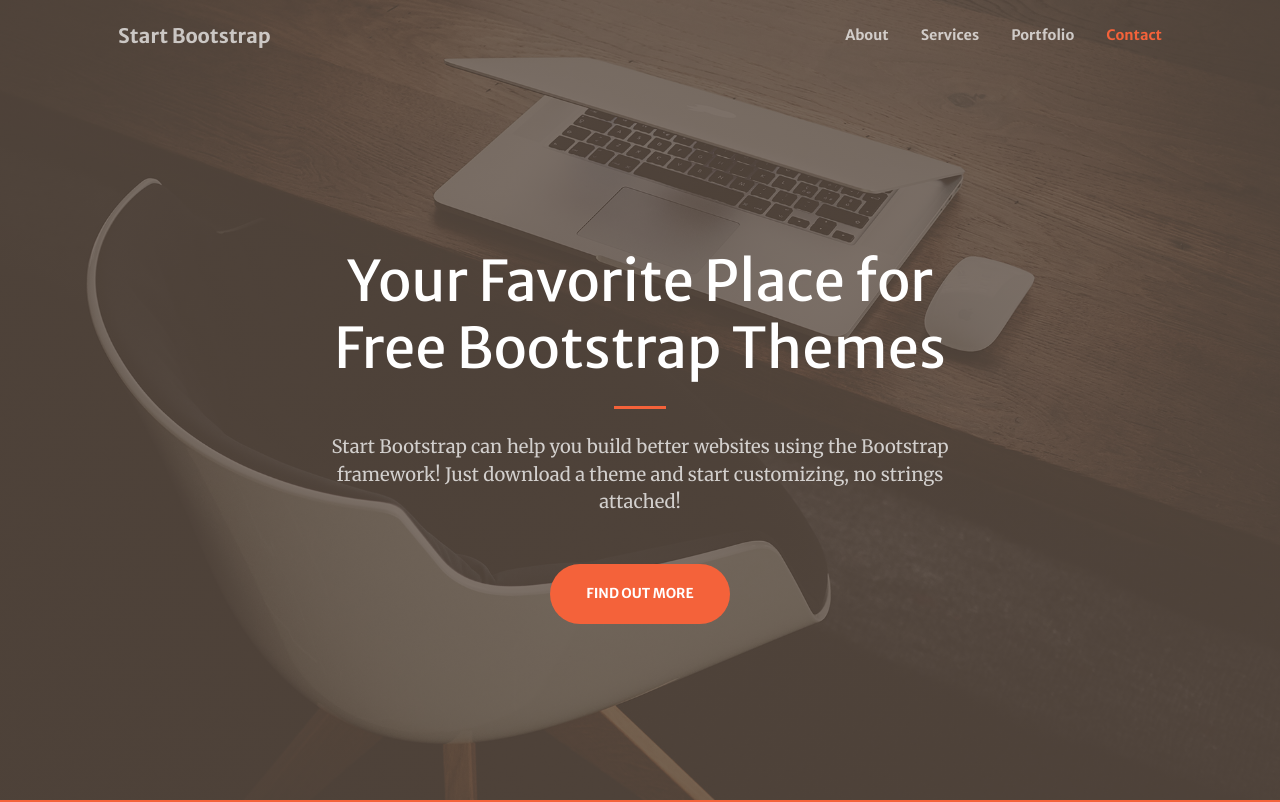
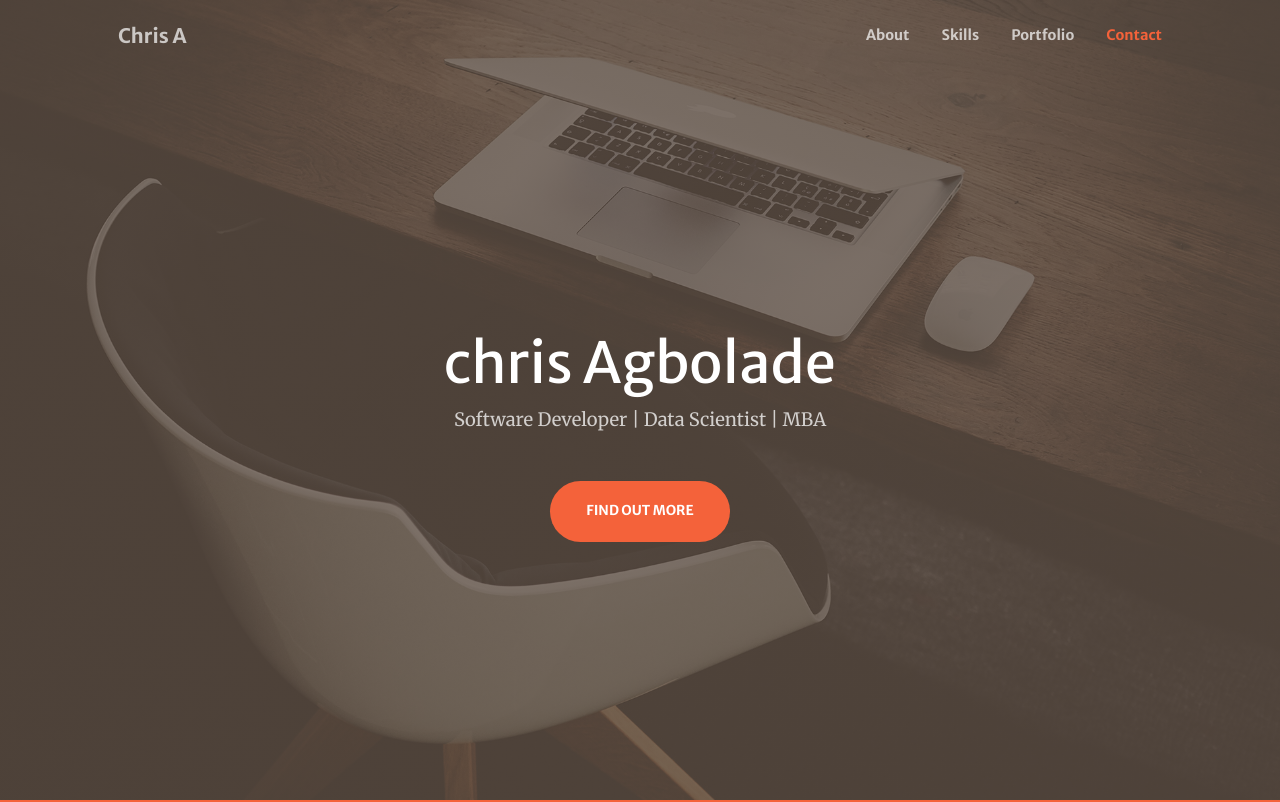
Before and after one commit to yemluck/yemluck.github.io, a plain HTML site: page index.html in a window 1280 px wide. Shown: the top 802 px of the page. Drawn offline with nearby package versions, Linux system fonts and the light colour scheme; some packages are replaced by stand-ins of ours; a script that the page names is missing.

Commit message:
changed header '

```diff
--- a/index.html
+++ b/index.html
@@ -22,12 +22,12 @@
         <!-- Navigation-->
         <nav class="navbar navbar-expand-lg navbar-light fixed-top py-3" id="mainNav">
             <div class="container px-4 px-lg-5">
-                <a class="navbar-brand" href="#page-top">Start Bootstrap</a>
+                <a class="navbar-brand" href="#page-top">Chris A</a>
                 <button class="navbar-toggler navbar-toggler-right" type="button" data-bs-toggle="collapse" data-bs-target="#navbarResponsive" aria-controls="navbarResponsive" aria-expanded="false" aria-label="Toggle navigation"><span class="navbar-toggler-icon"></span></button>
                 <div class="collapse navbar-collapse" id="navbarResponsive">
                     <ul class="navbar-nav ms-auto my-2 my-lg-0">
                         <li class="nav-item"><a class="nav-link" href="#about">About</a></li>
-                        <li class="nav-item"><a class="nav-link" href="#services">Services</a></li>
+                        <li class="nav-item"><a class="nav-link" href="#services">Skills</a></li>
                         <li class="nav-item"><a class="nav-link" href="#portfolio">Portfolio</a></li>
                         <li class="nav-item"><a class="nav-link" href="#contact">Contact</a></li>
                     </ul>
@@ -39,11 +39,11 @@
             <div class="container px-4 px-lg-5 h-100">
                 <div class="row gx-4 gx-lg-5 h-100 align-items-center justify-content-center text-center">
                     <div class="col-lg-8 align-self-end">
-                        <h1 class="text-white font-weight-bold">Your Favorite Place for Free Bootstrap Themes</h1>
-                        <hr class="divider" />
+                        <h1 class="text-white font-weight-bold">chris Agbolade</h1>
+                        <!-- <hr class="divider" /> -->
                     </div>
                     <div class="col-lg-8 align-self-baseline">
-                        <p class="text-white-75 mb-5">Start Bootstrap can help you build better websites using the Bootstrap framework! Just download a theme and start customizing, no strings attached!</p>
+                        <p class="text-white-75 mb-5">Software Developer | Data Scientist | MBA</p>
                         <a class="btn btn-primary btn-xl" href="#about">Find Out More</a>
                     </div>
                 </div>
```
